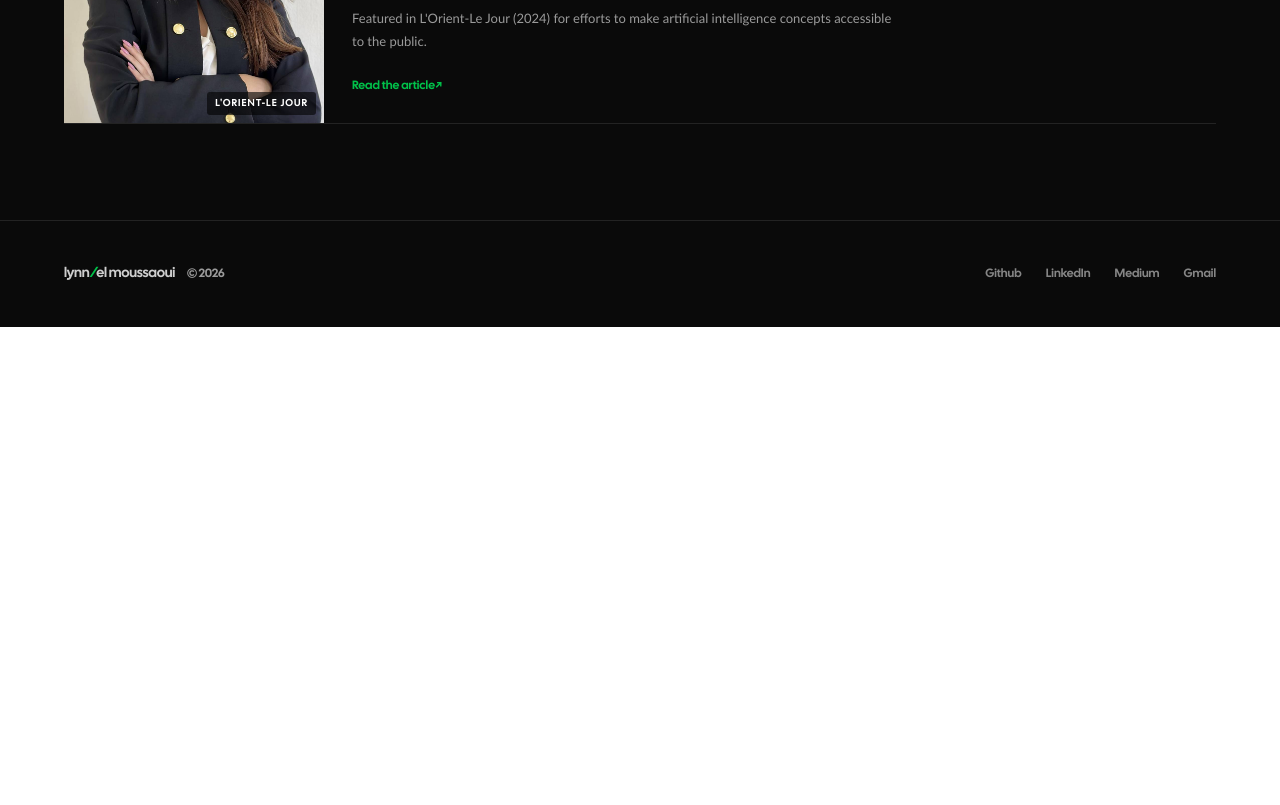
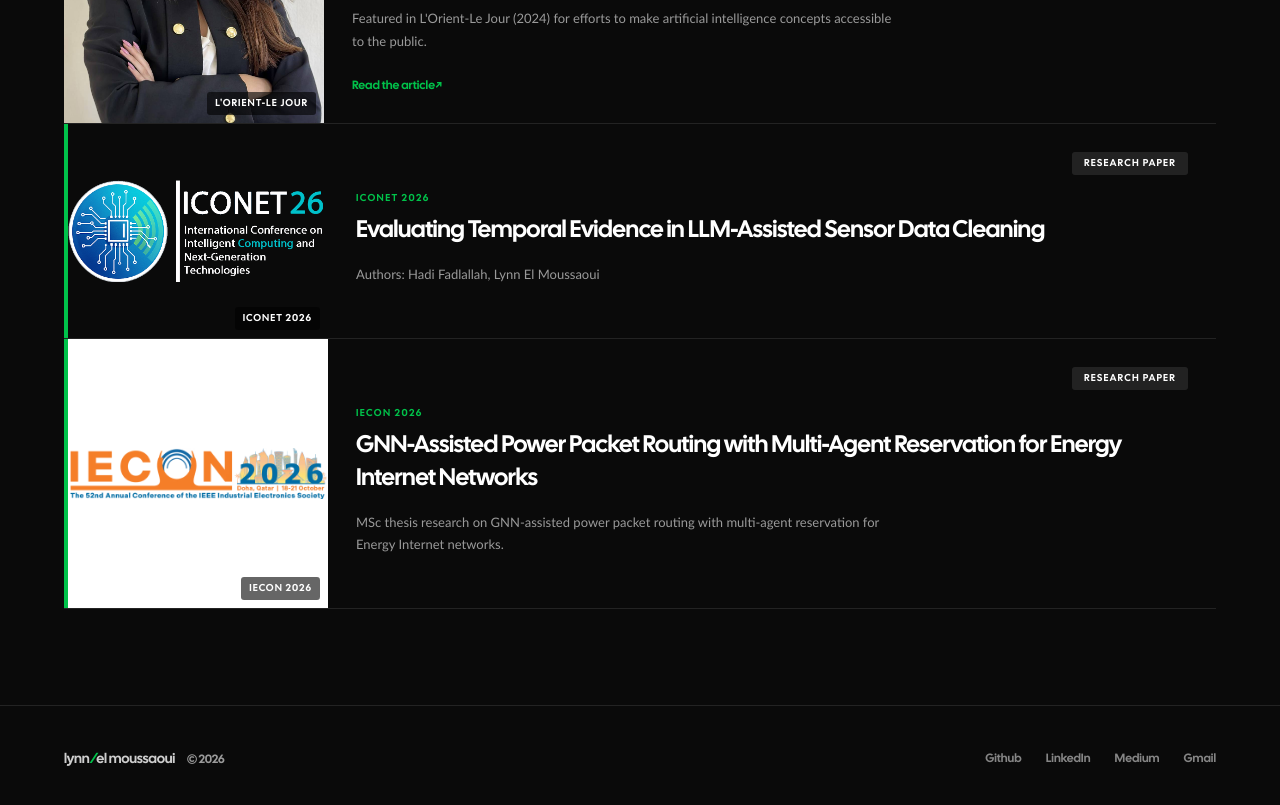
Before and after one commit to lynn511/portfolio, a Next.js app: page / in a window 1280 px wide. Shown: the part 6480-7285 px from the top of the page. Before the commit the page ends 6807 px from the top, so only its background shows below. Built offline with nearby package versions, Linux system fonts and the light colour scheme.

Commit message:
feat: add IECON and ICONET publications

```diff
--- a/components/Contributions.tsx
+++ b/components/Contributions.tsx
@@ -8,8 +8,10 @@ interface Contribution {
   date?: string
   organizer: string
   description: string
-  link: string
-  photo: string
+  link?: string
+  photo?: string
+  imageFit?: 'cover' | 'contain'
+  imageBackground?: 'light' | 'dark'
   type: 'research' | 'press'
 }
 
@@ -45,18 +47,30 @@ const Contributions: FC<Props> = ({ contributions }) => {
                   )}
 
                   {/* Image */}
-                  <div className="relative w-full sm:w-[260px] flex-shrink-0 h-[200px] sm:h-auto overflow-hidden">
+                  {c.photo && (
+                    <div
+                      className={`relative w-full sm:w-[260px] flex-shrink-0 h-[200px] sm:h-auto overflow-hidden ${
+                        c.imageFit === 'contain'
+                          ? c.imageBackground === 'dark'
+                            ? 'bg-ink p-6'
+                            : 'bg-white p-6'
+                          : ''
+                      }`}
+                    >
                       <Image
                         src={c.photo}
                         alt={c.title}
                         fill
                         sizes="(max-width: 640px) 100vw, 260px"
-                      className="object-cover motion-safe:group-hover:scale-[1.04] motion-safe:transition-transform duration-500 ease-brand"
+                        className={`motion-safe:group-hover:scale-[1.04] motion-safe:transition-transform duration-500 ease-brand ${
+                          c.imageFit === 'contain' ? 'object-contain' : 'object-cover'
+                        }`}
                       />
                       <span className="absolute bottom-2 right-2 text-[10px] font-heading font-semibold uppercase tracking-[0.1em] bg-black/60 text-paper px-2 py-1 rounded-[3px]">
                         {c.organizer}
                       </span>
                     </div>
+                  )}
 
                   {/* Content */}
                   <div className="flex-1 p-7 flex flex-col justify-center">
@@ -78,6 +92,7 @@ const Contributions: FC<Props> = ({ contributions }) => {
                       {c.description}
                     </p>
 
+                    {c.link && (
                       <a
                         href={c.link}
                         target="_blank"
@@ -87,6 +102,7 @@ const Contributions: FC<Props> = ({ contributions }) => {
                         {linkLabel}
                         <span>↗</span>
                       </a>
+                    )}
                   </div>
                 </article>
               </Reveal>
--- a/content/content.json
+++ b/content/content.json
@@ -249,6 +249,24 @@
       "link": "https://www.lorientlejour.com/article/1363911/lynn-el-moussaoui-entre-ethique-et-vulgarisation-des-sciences-au-service-de-la-societe.html",
       "photo": "/contributions/lynn_olj.jpg",
       "type": "press"
+    },
+    {
+      "title": "Evaluating Temporal Evidence in LLM-Assisted Sensor Data Cleaning",
+      "organizer": "ICONET 2026",
+      "description": "Authors: Hadi Fadlallah, Lynn El Moussaoui",
+      "photo": "/contributions/iconet-2026.png",
+      "imageFit": "contain",
+      "imageBackground": "dark",
+      "type": "research"
+    },
+    {
+      "title": "GNN-Assisted Power Packet Routing with Multi-Agent Reservation for Energy Internet Networks",
+      "organizer": "IECON 2026",
+      "description": "MSc thesis research on GNN-assisted power packet routing with multi-agent reservation for Energy Internet networks.",
+      "photo": "/contributions/iecon-2026.png",
+      "imageFit": "contain",
+      "imageBackground": "light",
+      "type": "research"
     }
   ],
   "experience": [
```
Also changed, not shown: public/contributions/iconet-2026.png (added), public/contributions/iecon-2026.png (added). Lines whose indentation alone changed are shown as unchanged.
